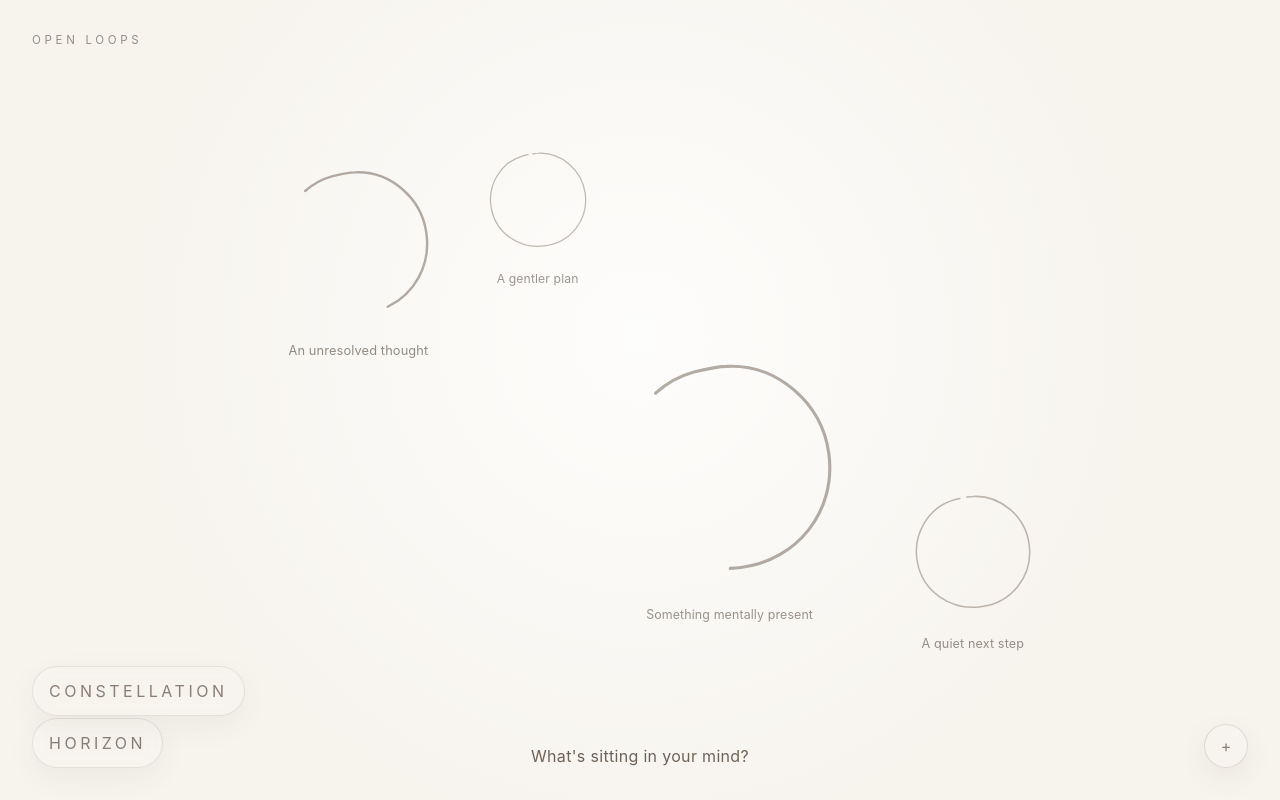
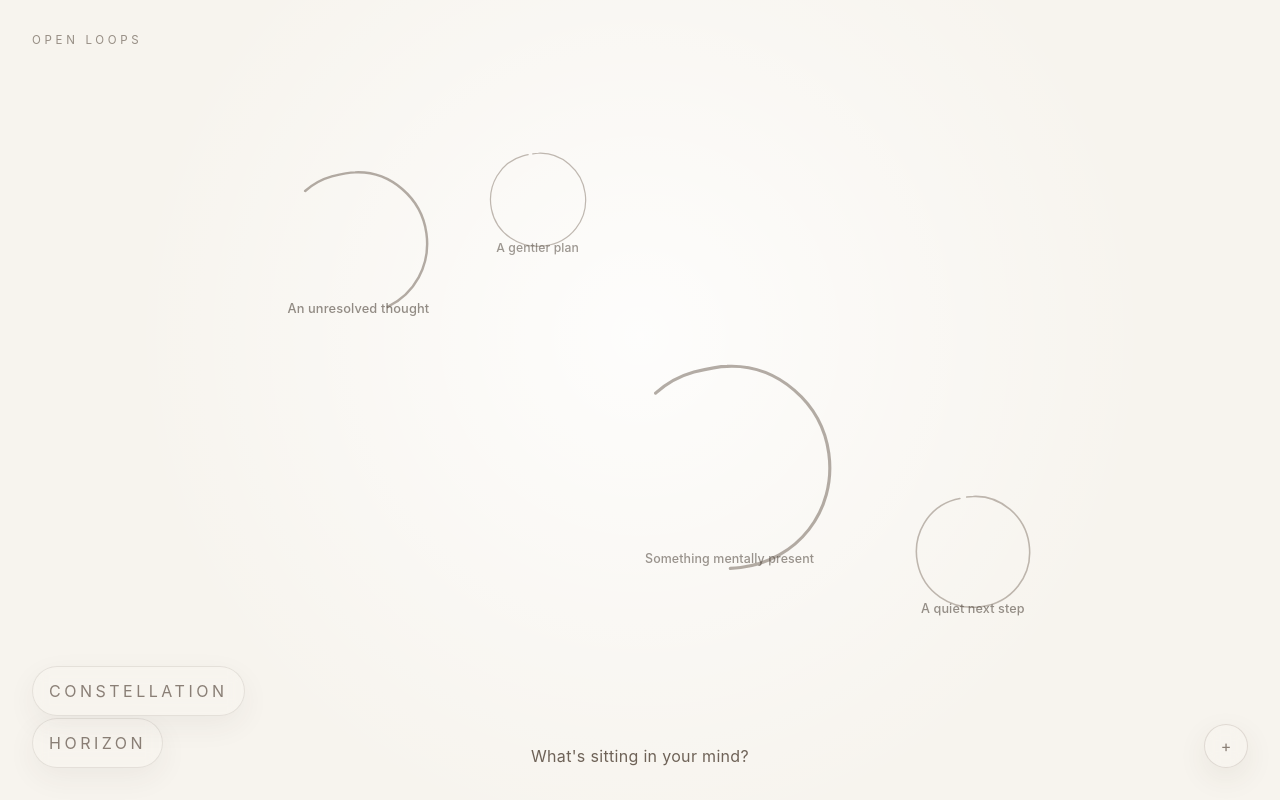
Before and after one commit to joyce-ren07/open_loops, a Next.js app in the folder open-loops/: page / in a window 1280 px wide. Built offline with nearby package versions, Linux system fonts and the light colour scheme.

Commit message:
Tighten loop label spacing
Co-authored-by: joyce-ren07 <joyce-ren07@users.noreply.github.com>

```diff
--- a/open-loops/app/page.tsx
+++ b/open-loops/app/page.tsx
@@ -228,7 +228,7 @@ function CanvasLoop({
 
       <motion.span
         className={[
-          "pointer-events-none absolute left-1/2 top-full mt-2 block min-h-5 w-72 max-w-[72vw] -translate-x-1/2 text-center leading-snug tracking-[0.01em] text-[#4A4037]",
+          "pointer-events-none absolute left-1/2 top-[82%] block min-h-5 w-72 max-w-[72vw] -translate-x-1/2 text-center font-medium leading-snug tracking-[0.01em] text-[#4A4037]",
           focused
             ? "whitespace-normal"
             : "overflow-hidden truncate whitespace-nowrap px-12",
@@ -238,7 +238,7 @@ function CanvasLoop({
           y: 0,
         }}
         style={{
-          fontSize: focused ? Math.min(labelSize + 0.5, 13.5) : labelSize,
+          fontSize: Math.min(focused ? labelSize + 0.3 : labelSize, 13),
         }}
         transition={{ duration: 0.34, ease: "easeOut" }}
       >
```
